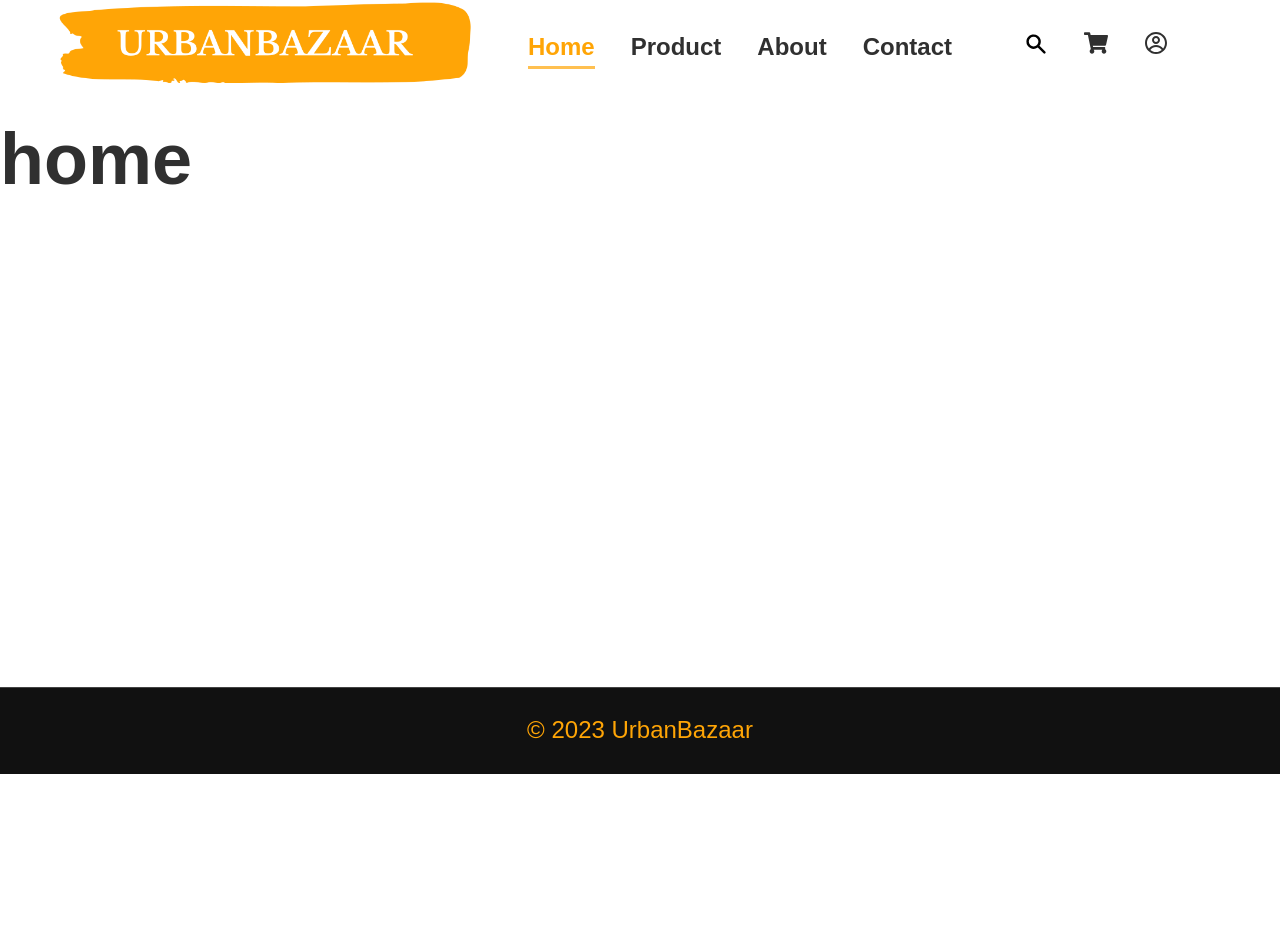
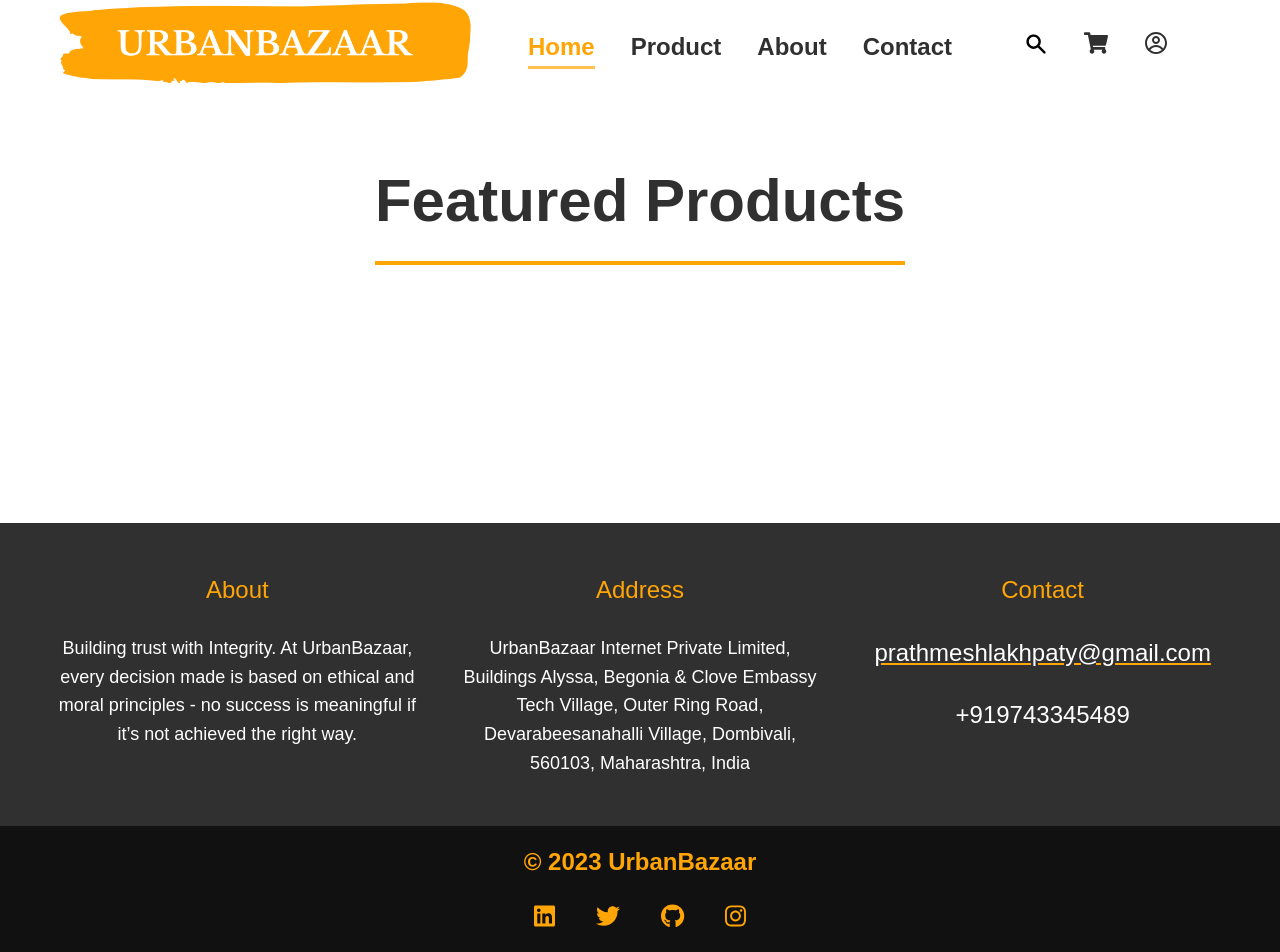
Before and after one commit to Prathamesh061/UrbanBazaar_Ecommerce_Webapp, a React (Vite) app in the folder client/: page / in a window 1280 px wide. Shown: the part 26-978 px from the top of the page. Before the commit the page ends 800 px from the top, so only its background shows below. Built offline with nearby package versions, Linux system fonts and the light colour scheme.

Commit message:
Created home page and styled the footer

```diff
--- a/client/package.json
+++ b/client/package.json
@@ -10,7 +10,11 @@
     "preview": "vite preview"
   },
   "dependencies": {
+    "@fortawesome/free-brands-svg-icons": "^6.4.0",
+    "@fortawesome/free-solid-svg-icons": "^6.4.0",
+    "@fortawesome/react-fontawesome": "^0.2.0",
     "axios": "^1.4.0",
+    "font-awesome": "^4.7.0",
     "overlay-navbar": "^1.2.3",
     "react": "^18.2.0",
     "react-alert": "^7.0.3",
--- a/client/src/App.css
+++ b/client/src/App.css
@@ -52,6 +52,7 @@ html {
 
 a {
     text-decoration: none;
+    color: var(--clr-light);
 }
 
 ul {
--- a/client/src/App.jsx
+++ b/client/src/App.jsx
@@ -1,13 +1,14 @@
 import "./app.css";
 import { BrowserRouter, Routes, Route } from "react-router-dom";
 import Layout from "./components/Layout";
+import Home from "./components/Home";
 
 function App() {
   return (
     <BrowserRouter>
       <Routes>
         <Route path="/" element={<Layout />}>
-          <Route index element={<h1>home</h1>} />
+          <Route index element={<Home />} />
           <Route path="/product" element={<h1>product</h1>} />
           <Route path="/contact" element={<h1>contact</h1>} />
           <Route path="/about" element={<h1>about</h1>} />
--- a/client/src/components/Footer.jsx
+++ b/client/src/components/Footer.jsx
@@ -1,8 +1,85 @@
 import React from "react";
 import "./css/footer.css";
+import { FontAwesomeIcon } from "@fortawesome/react-fontawesome";
+import {
+  faInstagram,
+  faGithub,
+  faLinkedin,
+  faTwitter,
+} from "@fortawesome/free-brands-svg-icons";
 
 function Footer() {
-  return <footer className="footer">&#169; 2023 UrbanBazaar</footer>;
+  return (
+    <footer className="footer">
+      <section className="footer__moto">
+        <p className="section__header">About</p>
+        <div className="section__content">
+          Building trust with Integrity. At UrbanBazaar, every decision made is
+          based on ethical and moral principles - no success is meaningful if
+          it’s not achieved the right way.
+        </div>
+      </section>
+
+      <section className="footer__address">
+        <p className="section__header">Address</p>
+        <div className="section__content">
+          UrbanBazaar Internet Private Limited, Buildings Alyssa, Begonia &
+          Clove Embassy Tech Village, Outer Ring Road, Devarabeesanahalli
+          Village, Dombivali, 560103, Maharashtra, India
+        </div>
+      </section>
+
+      <section className="footer__contact">
+        <p className="section__header">Contact</p>
+        <p className="mail">
+          <a href="mailto:prathmeshlakhpaty@gmail.com">
+            prathmeshlakhpaty@gmail.com
+          </a>
+        </p>
+        <p className="phone-number">
+          <a href="tel:+91 9743345489">+919743345489</a>
+        </p>
+      </section>
+
+      <section className="footer__about">
+        <h3 className="section__header section__header--about">
+          &#169; {new Date().getFullYear()} UrbanBazaar
+        </h3>
+
+        <ul class="social-list">
+          <li class="social-list__item">
+            <a
+              href="https://www.linkedin.com/in/prathamesh-lakhapati-248395221"
+              class="social-list__link"
+            >
+              <FontAwesomeIcon icon={faLinkedin} className="font-icon" />
+            </a>
+          </li>
+          <li class="social-list__item">
+            <a href="https://twitter.com/Hey_lack" class="social-list__link">
+              <FontAwesomeIcon icon={faTwitter} className="font-icon" />
+            </a>
+          </li>
+          <li class="social-list__item">
+            <a
+              href="https://github.com/Prathamesh061"
+              class="social-list__link"
+            >
+              <FontAwesomeIcon icon={faGithub} className="font-icon" />
+            </a>
+          </li>
+          <li class="social-list__item">
+            <a
+              href="https://www.instagram.com/hey_lack/"
+              class="social-list__link"
+            >
+              <FontAwesomeIcon icon={faInstagram} className="font-icon" />
+            </a>
+          </li>
+        </ul>
+      </section>
+    </footer>
+  );
 }
 
 export default Footer;
--- /dev/null
+++ b/client/src/components/Home.jsx
@@ -0,0 +1,12 @@
+import React from "react";
+import "./css/home.css";
+
+function Home() {
+  return (
+    <div className="home">
+      <h2 className="home-header">Featured Products</h2>
+    </div>
+  );
+}
+
+export default Home;
--- a/client/src/components/css/footer.css
+++ b/client/src/components/css/footer.css
@@ -1,9 +1,97 @@
 .footer {
     position: sticky;
     top: 100%;
-    background: #111;
+    background: var(--clr-dark);
     color: var(--clr-sunset-orange);
     text-align: center;
     font-size: var(--fs-h3);
+    padding: 1em 2em;
+}
+
+section {
+    margin-bottom: 1em;
+}
+
+.section__header {
+    color: var(--clr-sunset-orange);
+}
+
+.section__content {
+    color: var(--clr-light);
+    text-align: center;
+    font-size: var(--fs-body);
+}
+
+.footer__about {
+    text-align: center;
+}
+
+.social-list {
+    display: flex;
+    justify-content: center;
+    margin: 1em 0 0;
+    padding: 0;
+}
+
+.social-list__item {
+    margin: 0 .35em;
+}
+
+.social-list__link {
+    padding: .5em;
+}
+
+.social-list__link:focus,
+.social-list__link:hover {
+    opacity: .7;
+}
+
+.font-icon {
+    color: var(--clr-sunset-orange);
+}
+
+.footer__about {
     padding: 1em 0;
+    background: #111;
+    margin: -1em -2em;
+    margin-top: 1em;
 }
+
+.phone-number {
+    color: var(--clr-light);
+}
+
+.mail {
+    text-decoration: underline;
+}
+
+@media (min-width: 800px) {
+    .footer {
+        display: grid;
+        grid-template-columns: 1fr 1fr 1fr;
+        grid-template-areas:
+            "moto contact address"
+            "about about";
+        grid-column-gap: 1em;
+    }
+
+    .footer__address {
+        grid-area: "address";
+        justify-self: center;
+    }
+
+    .footer__moto {
+        grid-area: "moto";
+        justify-self: center;
+    }
+
+    .footer__contact {
+        grid-area: "mailus";
+        justify-self: center;
+    }
+
+    .footer__about {
+        grid-area: "about";
+        grid-column: 1 / -1;
+    }
+}
--- a/client/src/components/css/header.css
+++ b/client/src/components/css/header.css
@@ -150,7 +150,7 @@
         bottom: 0;
         left: 0;
         right: 0;
-        width: 60%;
+        width: 100%;
         z-index: 100;
         transform: translateX(-100%);
         transition: transform 250ms cubic-bezier(.5, 0, .5, 1);
--- /dev/null
+++ b/client/src/components/css/home.css
@@ -0,0 +1,21 @@
+.home {
+    min-height: 50vh;
+    padding: 1em 1.5em;
+}
+
+.home-header {
+    text-align: center;
+    font-family: var(--ff-primary);
+    margin-bottom: 1.5em;
+    margin: .5em auto;
+    width: max-content;
+    border-bottom: 4px solid var(--clr-sunset-orange);
+    padding-bottom: .5em;
+}
+
+
+@media (max-width: 600px) {
+    .home-header {
+        border-width: 3px;
+    }
+}
```
Also changed, not shown: 1 other file (tests, documents, lock files or other folders).
